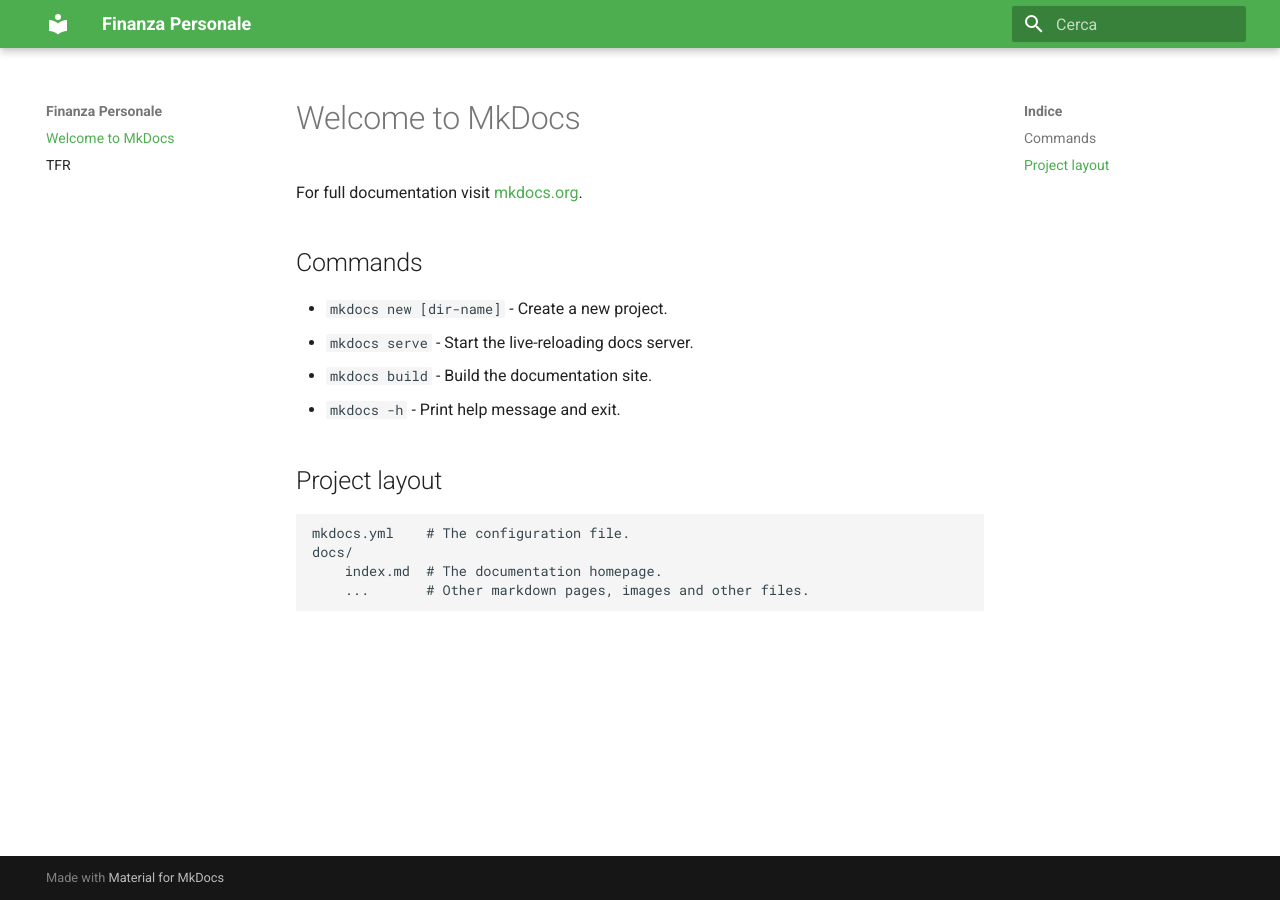
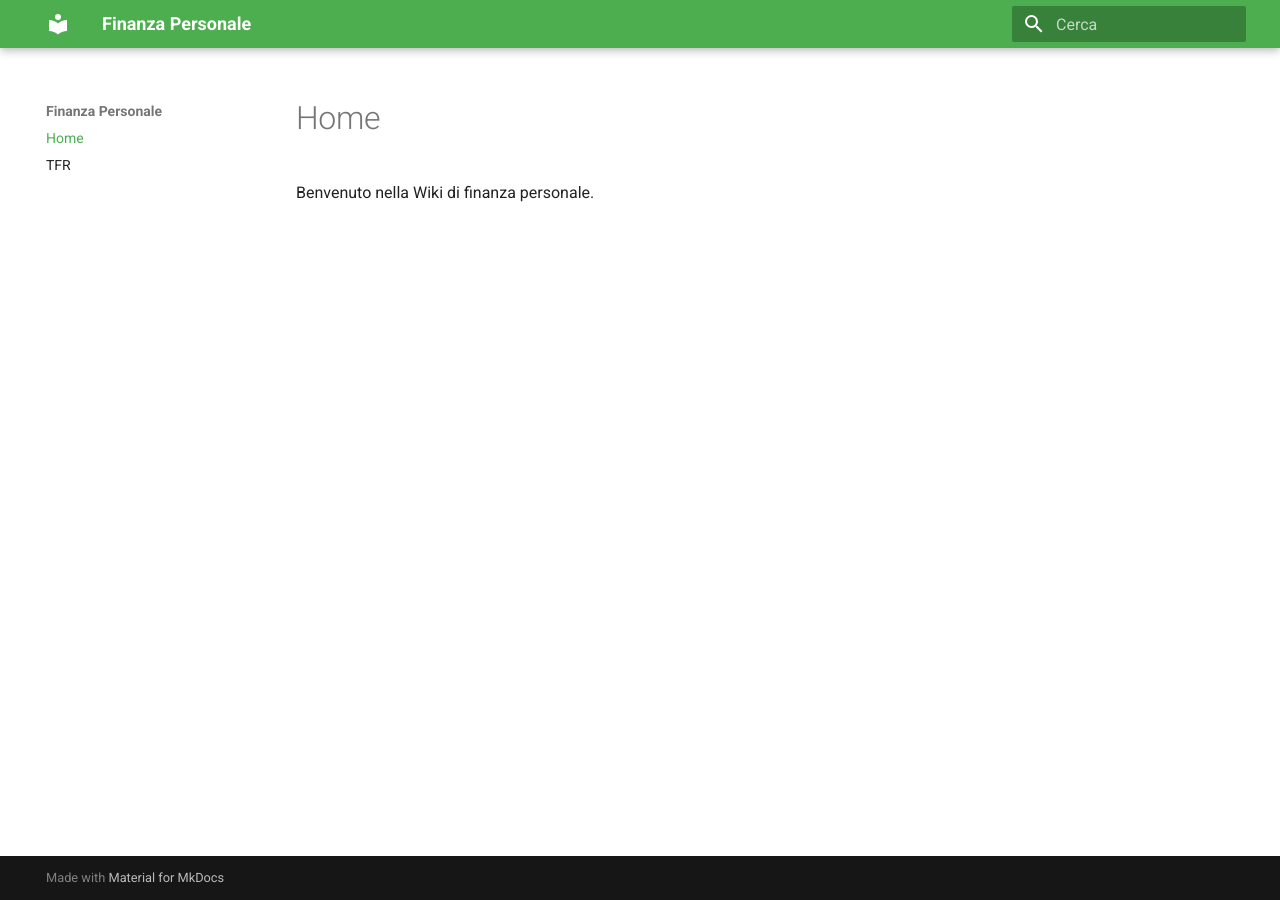
Before and after one commit to simgunz/wiki-finanza-personale, an MkDocs documentation site: the page built from docs/index.md, in a window 1280 px wide. Built offline with MkDocs 1.6.1 and Material for MkDocs 9.7.7, drawn with Linux system fonts in a browser that asks for light colours.

Commit message:
Cambiato contenuto di home

```diff
--- a/docs/index.md
+++ b/docs/index.md
@@ -1,17 +1,3 @@
-# Welcome to MkDocs
+# Home
 
-For full documentation visit [mkdocs.org](https://www.mkdocs.org).
-
-## Commands
-
-* `mkdocs new [dir-name]` - Create a new project.
-* `mkdocs serve` - Start the live-reloading docs server.
-* `mkdocs build` - Build the documentation site.
-* `mkdocs -h` - Print help message and exit.
-
-## Project layout
-
-    mkdocs.yml    # The configuration file.
-    docs/
-        index.md  # The documentation homepage.
-        ...       # Other markdown pages, images and other files.
+Benvenuto nella Wiki di finanza personale.
```
